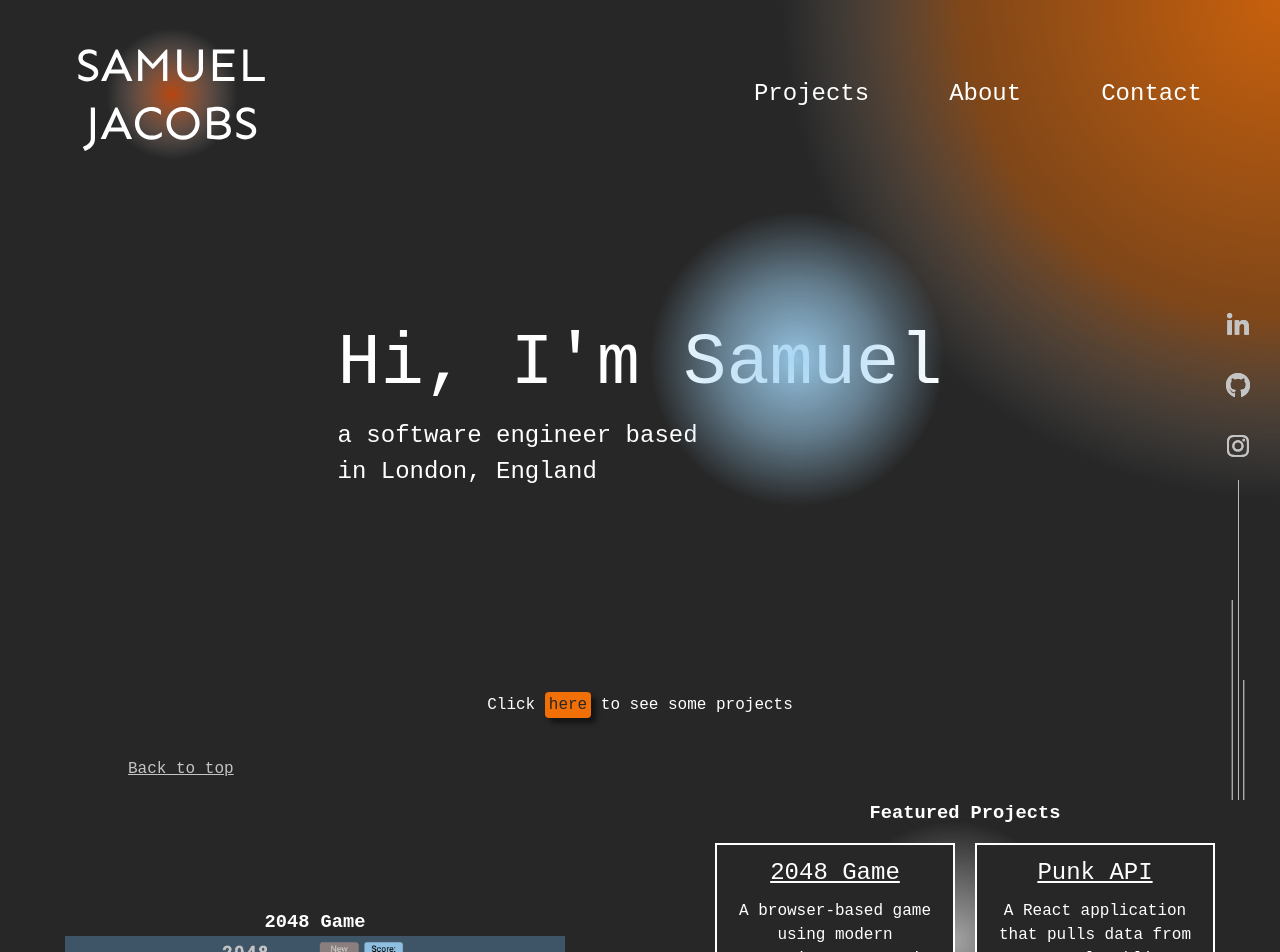
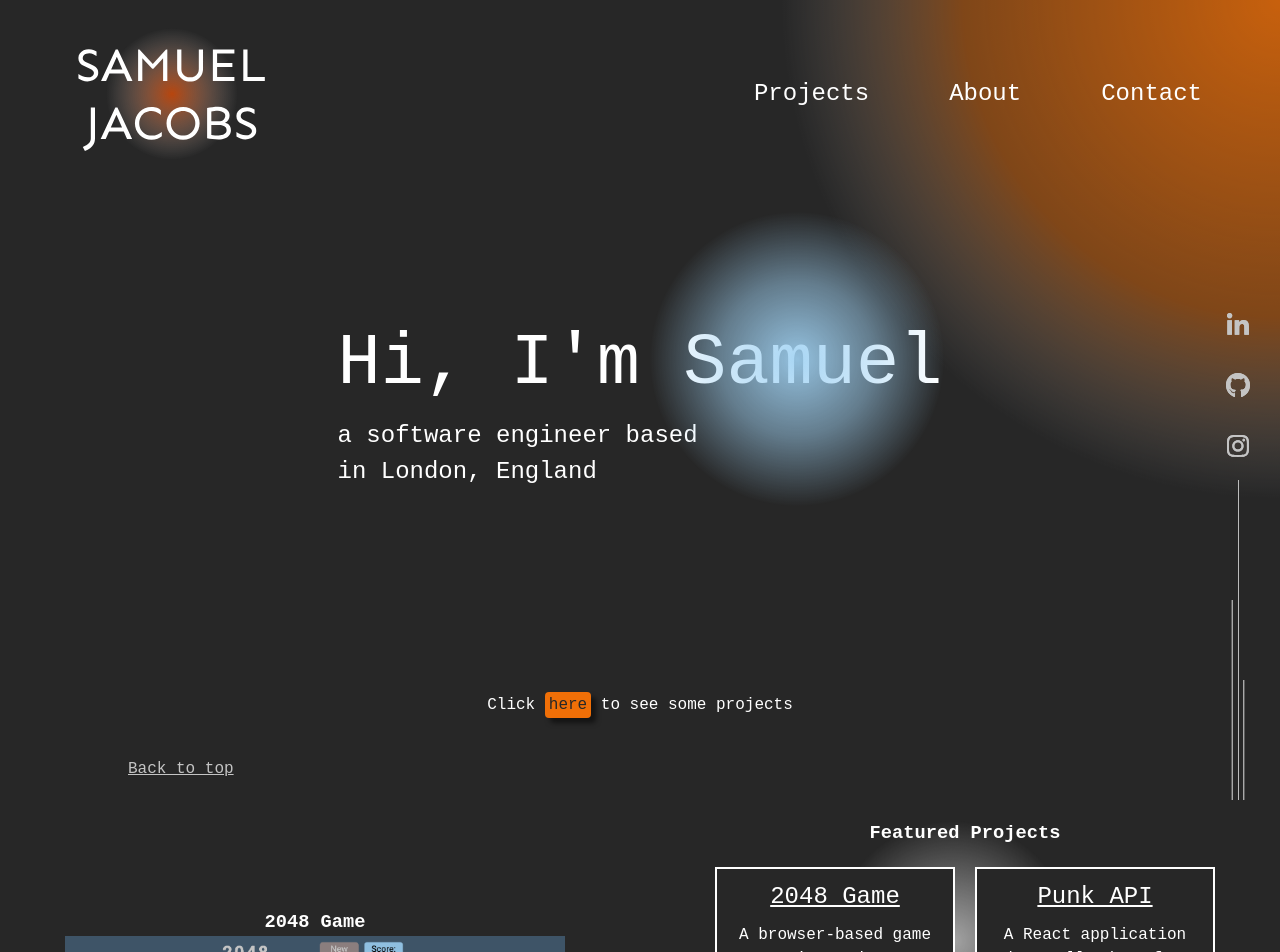
Before and after one commit to samueljacobs98/portfolio-website-react, a React (Create React App) app: page / in a window 1280 px wide. Shown: the top 952 px of the page. Built offline with nearby package versions, Linux system fonts and the light colour scheme; a web font is replaced by a local one.

Commit message:
resolved projects title bug

```diff
--- a/src/containers/Projects/Projects.scss
+++ b/src/containers/Projects/Projects.scss
@@ -16,9 +16,7 @@
     grid-template-columns: repeat(auto-fit, $card-width);
     gap: $gap-project;
     .projects__title {
-      position: absolute;
-      width: 500px;
-      transform: translateY(calc(-100% - $margin-projects-title));
+      grid-column: 1 / -1;
       text-align: center;
     }
 
```
